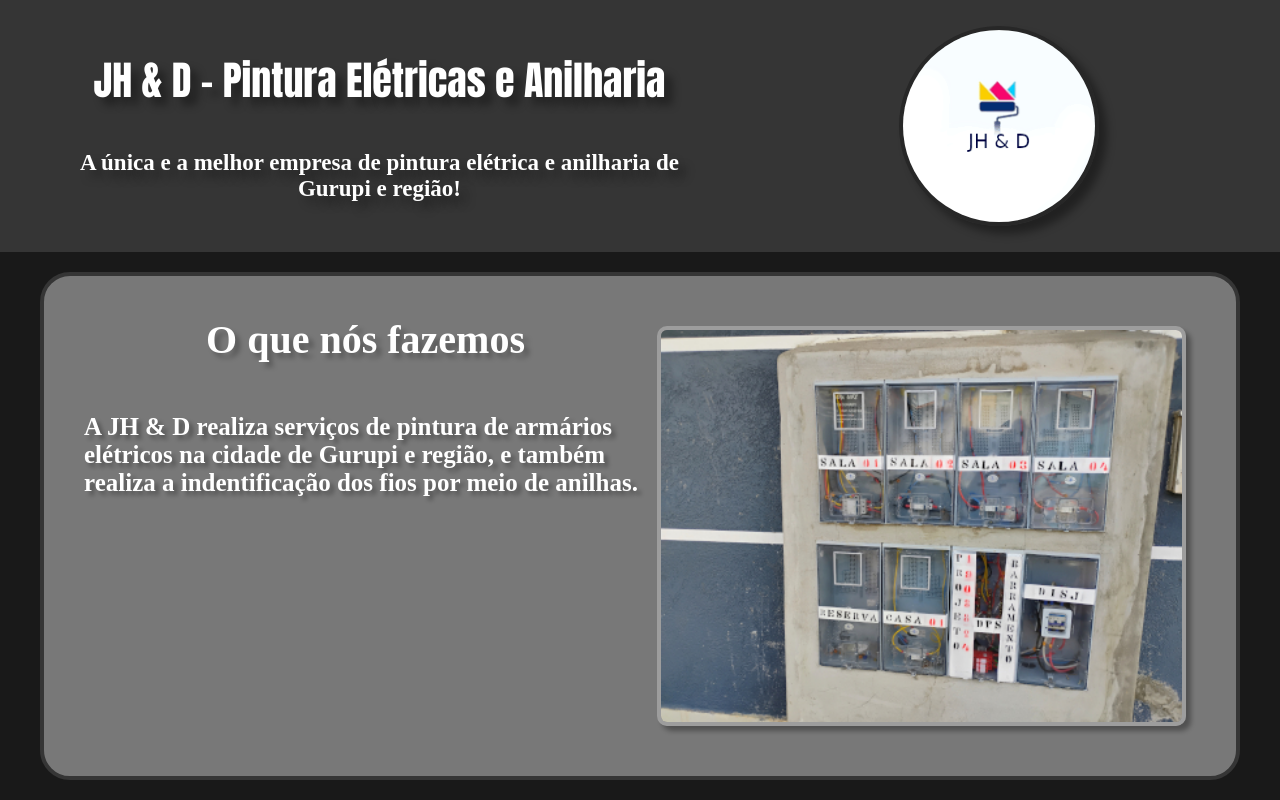
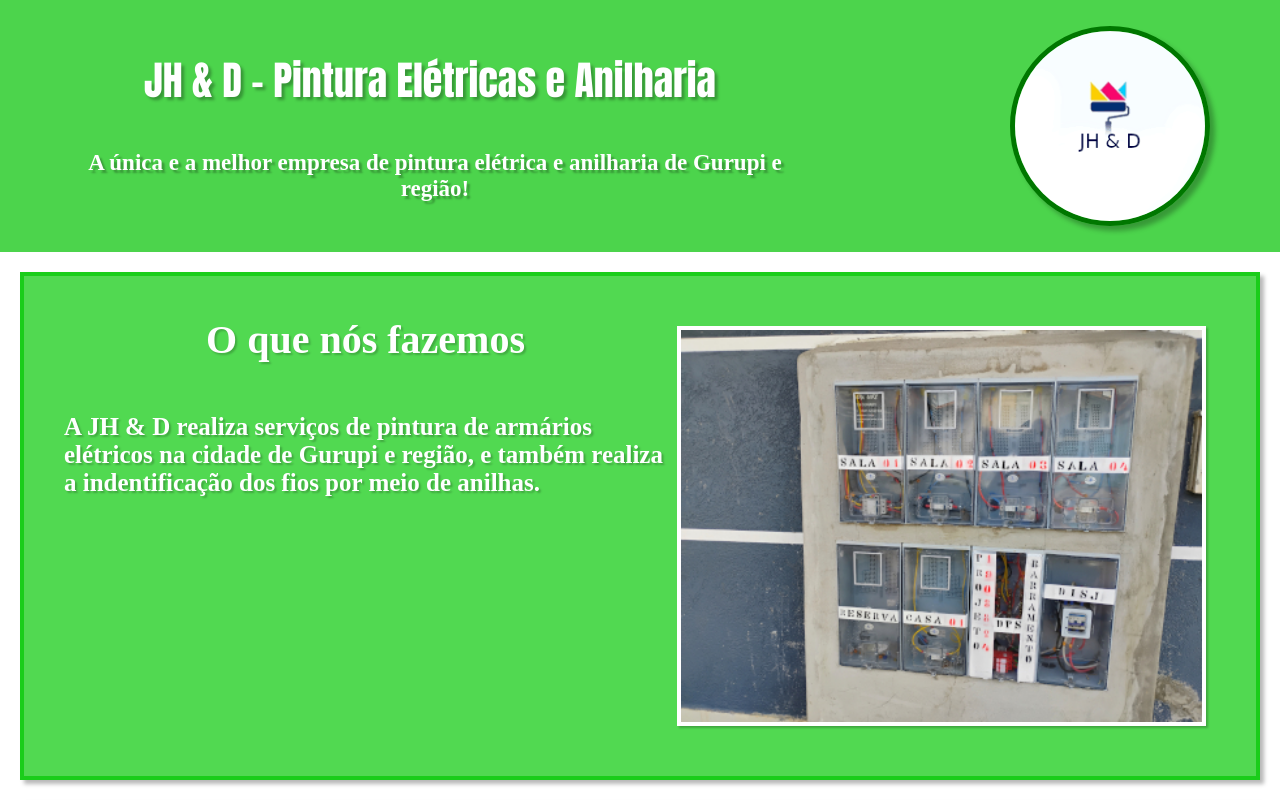
Before and after one commit to joaohenriqueleal/projeto-empresa-pintura-eletrica, a plain HTML site: page index.html in a window 1280 px wide. Shown: the top 800 px of the page. Drawn offline with nearby package versions, Linux system fonts and the light colour scheme.

Commit message:
melhorando a paleta e o UI/EX.

```diff
--- a/index.html
+++ b/index.html
@@ -47,6 +47,7 @@
         </section>
     </main>
     <footer>
+        <h1>Redes Sociais de Contato</h1>
         <div class="redes">
             <ul>
                 <a href="https://web.facebook.com/daniel.ribeirodesouza?_rdc=1&_rdr#" target="_blank">
--- a/styles/style.css
+++ b/styles/style.css
@@ -7,19 +7,19 @@
     box-sizing: border-box;
 }
 
+html {
+    background-color: rgb(239, 239, 239);
+}
+
 body {
     max-width: 1400px;
     margin: auto;
 }
 
-html {
-    background-color: black;
-}
-
 header {
     display: flex;
     justify-content: space-between;
-    background-color: #353535;
+    background-color: rgba(0, 200, 0, 0.682);
     padding: 20px;
     color: white;
 }
@@ -28,44 +28,51 @@ header h1 {
     text-align: center;
     padding: 30px 30px 10px 30px;
     font-size: 40px;
-    font-weight: bolder;
-    text-shadow: 8px 8px 8px rgba(0, 0, 0, 0.39);
+    font-weight: 400;
+    text-shadow: 3px 3px 3px rgba(0, 0, 0, 0.29);
     font-family: Impact, Haettenschweiler, 'Arial Narrow Bold', sans-serif;
+    margin-left: 20px;
 }
 
 header p {
     padding: 30px;
     font-size: 23px;
     font-weight: bolder;
-    text-shadow: 8px 8px 10px rgba(0, 0, 0, 0.37);
+    text-shadow: 3px 3px 2px rgba(0, 0, 0, 0.27);
     text-align: center;
+    margin-left: 30px;
 }
 
 header div.logo-area {
-    width: 600px;
+    width: 300px;
     display: flex;
     align-items: center;
-    justify-content: center;
+    justify-content: right;
+    margin-right: 50px;
 }
 
 header img.logo {
     border-radius: 50%;
     width: 200px;
     height: 200px;
-    box-shadow: 8px 8px 8px rgba(0, 0, 0, 0.38);
-    border: 4px solid rgba(37, 37, 37, 0.895);
+    box-shadow: 5px 5px 5px rgba(0, 0, 0, 0.28);
+    border: 5px solid rgb(0, 119, 0);
     cursor: pointer;
     transition: .3s;
 }
 
 header img.logo:hover {
     transform: scale(1.03);
-    box-shadow: 10px 10px 10px rgba(0, 0, 0, 0.38);
+    box-shadow: 5px 5px 5px rgba(0, 0, 0, 0.25);
+}
+
+header div.titulo-slogan {
+    max-width: 800px;
 }
 
 main {
     padding: 20px;
-    background-color: rgb(25, 25, 25);
+    background-color: white;
     display: flex;
     flex-flow: column nowrap;
     justify-content: center;
@@ -73,14 +80,14 @@ main {
 }
 
 main section {
-    max-width: 1200px;
+    max-width: 1250px;
     padding: 40px;
     display: flex;
     justify-content: center;
-    border: 4px solid #353535;
+    border: 4px solid rgba(0, 200, 0, 0.682);
+    box-shadow: 4px 4px 4px rgba(0, 0, 0, 0.28);
     margin-bottom: 20px;
-    border-radius: 30px;
-    background-color: rgb(120, 120, 120);
+    background: rgba(0, 200, 0, 0.682);
 }
 
 main section h2 {
@@ -88,23 +95,22 @@ main section h2 {
     font-size: 40px;
     color: white;
     margin-bottom: 50px;
-    text-shadow: 5px 5px 5px rgba(0, 0, 0, 0.258);
+    text-shadow: 2px 2px 2px rgba(0, 0, 0, 0.208);
 }
 
 main section p {
     font-size: 25px;
     color: white;
-    text-shadow: 4px 4px 4px rgba(0, 0, 0, 0.33);
+    text-shadow: 2px 2px 2px rgba(0, 0, 0, 0.23);
     font-weight: bolder;
 }
 
 main section img {
     height: 400px;
     width: 600px;
-    border-radius: 10px;
-    border: 4px solid rgb(157, 157, 157);
+    border: 4px solid white;
     margin: 10px;
-    box-shadow: 5px 5px 5px rgba(0, 0, 0, 0.33);
+    box-shadow: 2px 2px 2px rgba(0, 0, 0, 0.23);
 }
 
 footer {
@@ -117,6 +123,13 @@ footer div.redes {
     display: flex;
     justify-content: center;
     align-items: center;
+}
+
+footer h1 {
+    text-align: center;
+    color: gray;
+    margin-bottom: 50px;
+    text-shadow: 2px 2px 2px rgba(0, 0, 0, 0.21);
 }
 
 ul {
```
